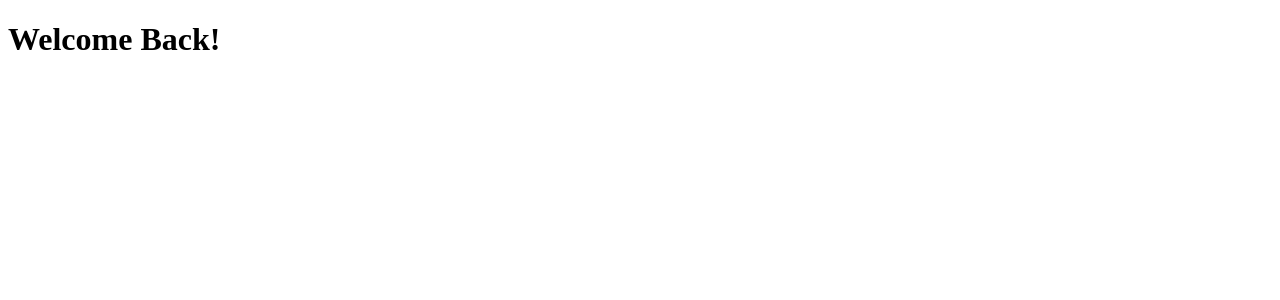
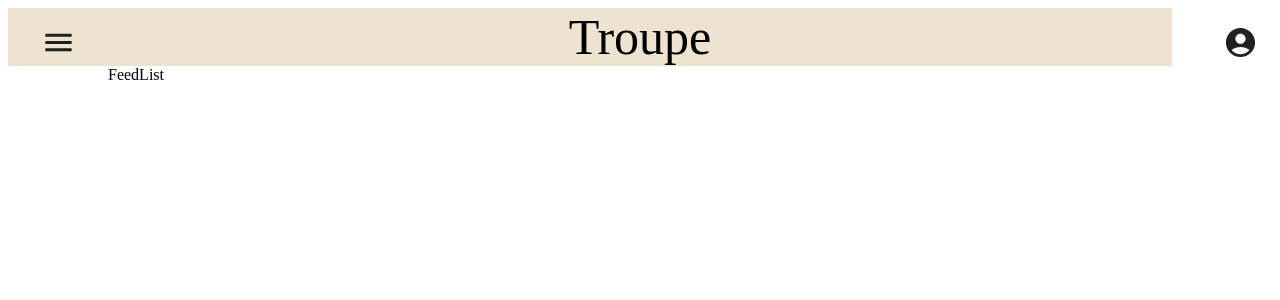
Before and after one commit to intaekimme/indira-it, a React (Create React App) app in the folder Troupe/frontend/: page /feed/list in a window 1280 px wide. Shown: the top 300 px of the page. Built offline with nearby package versions, Linux system fonts and the light colour scheme.

Commit message:
Closes S07P12A804-76 Closes S07P12A804-77 S07P12A804-78 Header 구현

```diff
--- a/Troupe/frontend/src/App.js
+++ b/Troupe/frontend/src/App.js
@@ -1,8 +1,25 @@
 import React from 'react'
+import { BrowserRouter as Router, Routes, Route } from "react-router-dom";
+import Header from './Header';
+import PerfList from './routes/PerfList';
+import FeedList from './routes/FeedList';
+import Profile from './routes/Profile';
+import Test from './routes/Test';
 
 function App() {
   return (
-    <div><h1>Welcome Back!</h1></div>
+    <div>
+      <div><Header /></div>
+      <Router>
+        <Routes>
+          <Route path="/" element={<PerfList />}></Route>
+          <Route path="/perf/list" element={<PerfList />}></Route>
+          <Route path="/feed/list" element={<FeedList />}></Route>
+          <Route path="/profile" element={ <Profile /> }></Route>
+          <Route path="/test" element={ <Test /> }></Route>
+        </Routes>
+      </Router>
+    </div>
   );
 }
 
--- /dev/null
+++ b/Troupe/frontend/src/Header.js
@@ -0,0 +1,112 @@
+import styled from "./css/a.module.css"
+import React from 'react';
+import clsx from 'clsx';
+import { makeStyles } from '@material-ui/core/styles';
+import Drawer from '@material-ui/core/Drawer';
+import Button from '@material-ui/core/Button';
+import List from '@material-ui/core/List';
+import Divider from '@material-ui/core/Divider';
+import ListItem from '@material-ui/core/ListItem';
+import ListItemIcon from '@material-ui/core/ListItemIcon';
+import ListItemText from '@material-ui/core/ListItemText';
+import MenuIcon from '@mui/icons-material/Menu';
+import MovieFilterIcon from '@mui/icons-material/MovieFilter';
+import CreditCardIcon from '@mui/icons-material/CreditCard';
+import AccountCircleIcon from '@mui/icons-material/AccountCircle';
+import LogoutIcon from '@mui/icons-material/Logout';
+
+const useStyles = makeStyles({
+  list: {
+    width: 250,
+  },
+  fullList: {
+    width: 'auto',
+  },
+});
+
+export default function Header() {
+  const classes = useStyles();
+  const [state, setState] = React.useState({
+    top: false,
+    left: false,
+    bottom: false,
+    right: false,
+  });
+
+  const toggleDrawer = (anchor, open) => (event) => {
+    if (event.type === 'keydown' && (event.key === 'Tab' || event.key === 'Shift')) {
+      return;
+    }
+
+    setState({ ...state, [anchor]: open });
+  };
+
+  const list = (anchor, repIcon, listObject) => (
+    <div
+      style={{ height: "100%", float: anchor, background: "#EAC88E"}}
+      className={clsx(classes.list, {
+        [classes.fullList]: anchor === 'top' || anchor === 'bottom',
+      })}
+      role="presentation"
+      onClick={toggleDrawer(anchor, false)}
+      onKeyDown={toggleDrawer(anchor, false)}
+    >
+      <List style={{height: "50px"}}>
+        <div style={{ float: anchor }}>
+          <ListItem button key="headerMenu" style={{ float: anchor }}>
+            <ListItemIcon>{repIcon}</ListItemIcon>
+            <ListItemText primary=''/>
+          </ListItem>
+        </div>
+      </List>
+      <Divider />
+      <List>
+        <ListItem><Divider /></ListItem>
+        {listObject.map((object, index) => (
+          <ListItem button key={object.text}>
+            <ListItemIcon>{object.icon}</ListItemIcon>
+            <ListItemText primary={object.element} />
+          </ListItem>
+        ))}
+      </List>
+      <Divider />
+    </div>
+  );
+
+  return (
+    <div id="header" style={{ width: "100%", background: "#EEE3D0", textAlign: "center", fontSize: "50px" }}>
+      <div style={{ float: "left", width: "100px"}}>
+        {[{ anchor: 'left', icon: <MenuIcon fontSize="large"/> },
+          // { anchor: 'right', icon: <MenuIcon fontSize="large"/> },
+          // { anchor: 'top', icon: <MenuIcon fontSize="large"/> },
+          // { anchor: 'bottom', icon: <MenuIcon fontSize="large" /> }
+        ].map((object) => (
+          <React.Fragment key={object.anchor}>
+            <Button onClick={toggleDrawer(object.anchor, true)}>{object.icon}</Button>
+            <Drawer anchor={object.anchor} open={state[object.anchor]} onClose={toggleDrawer(object.anchor, false)}>
+              {list(object.anchor, <MenuIcon fontSize="large" />,
+                [{
+                  text: "공연/전시 목록", element: <a href="/perf/list" className={ styled.header }>공연/전시 목록</a>, icon: <MovieFilterIcon fontSize="large" /> },
+                { text: "피드 목록", element: <a href="/feed/list" className={ styled.header }>피드 목록</a>, icon: <CreditCardIcon fontSize="large" /> }])
+              }
+            </Drawer>
+          </React.Fragment>
+          ))}
+      </div>
+      <a href="/" className={ styled.header }>Troupe</a>
+      <div style={{ float: "right", width: "100px", background: "#FFFFFF" }}>
+        <div style={{float: "right"}}>
+          <React.Fragment key='right'>
+            <Button onClick={toggleDrawer('right', true)}><AccountCircleIcon fontSize="large" /></Button>
+            <Drawer anchor='right' open={state['right']} onClose={toggleDrawer('right', false)}>
+              {list("right", <AccountCircleIcon fontSize="large" />,
+                [{ text: "마이페이지", element: <a href="/profile" className={ styled.header }>마이페이지</a>, icon: <AccountCircleIcon fontSize="large" /> },
+                { text: "로그아웃", element: <a href="/test" className={ styled.header }>로그아웃</a>, icon: <LogoutIcon fontSize="large" /> }])
+              }
+            </Drawer>
+          </React.Fragment>
+        </div>
+      </div>
+    </div>
+  );
+}
--- /dev/null
+++ b/Troupe/frontend/src/css/a.module.css
@@ -0,0 +1,4 @@
+a.header {
+	color: black;
+	text-decoration: none;
+}
--- a/Troupe/frontend/src/index.js
+++ b/Troupe/frontend/src/index.js
@@ -4,7 +4,7 @@ import App from './App';
 
 const root = ReactDOM.createRoot(document.getElementById('root'));
 root.render(
-  <React.StrictMode>
+  // <React.StrictMode>
     <App />
-  </React.StrictMode>
+  // </React.StrictMode>
 );
--- /dev/null
+++ b/Troupe/frontend/src/routes/FeedList.js
@@ -0,0 +1,6 @@
+function FeedList() {
+	return (
+		<div>FeedList</div>
+	);
+}
+export default FeedList;
--- /dev/null
+++ b/Troupe/frontend/src/routes/PerfList.js
@@ -0,0 +1,6 @@
+function PerfList() {
+	return (
+		<div>PerfList</div>
+	);
+}
+export default PerfList;
--- /dev/null
+++ b/Troupe/frontend/src/routes/Profile.js
@@ -0,0 +1,6 @@
+function Profile() {
+	return (
+		<div>Profile</div>
+	);
+}
+export default Profile;
--- /dev/null
+++ b/Troupe/frontend/src/routes/Test.js
@@ -0,0 +1,6 @@
+function Test() {
+	return (
+		<div>HiHi</div>
+	);
+}
+export default Test;
```
Also changed, not shown: Troupe/frontend/package.json (+7 -1 lines), 1 other file (tests, documents, lock files or other folders).
